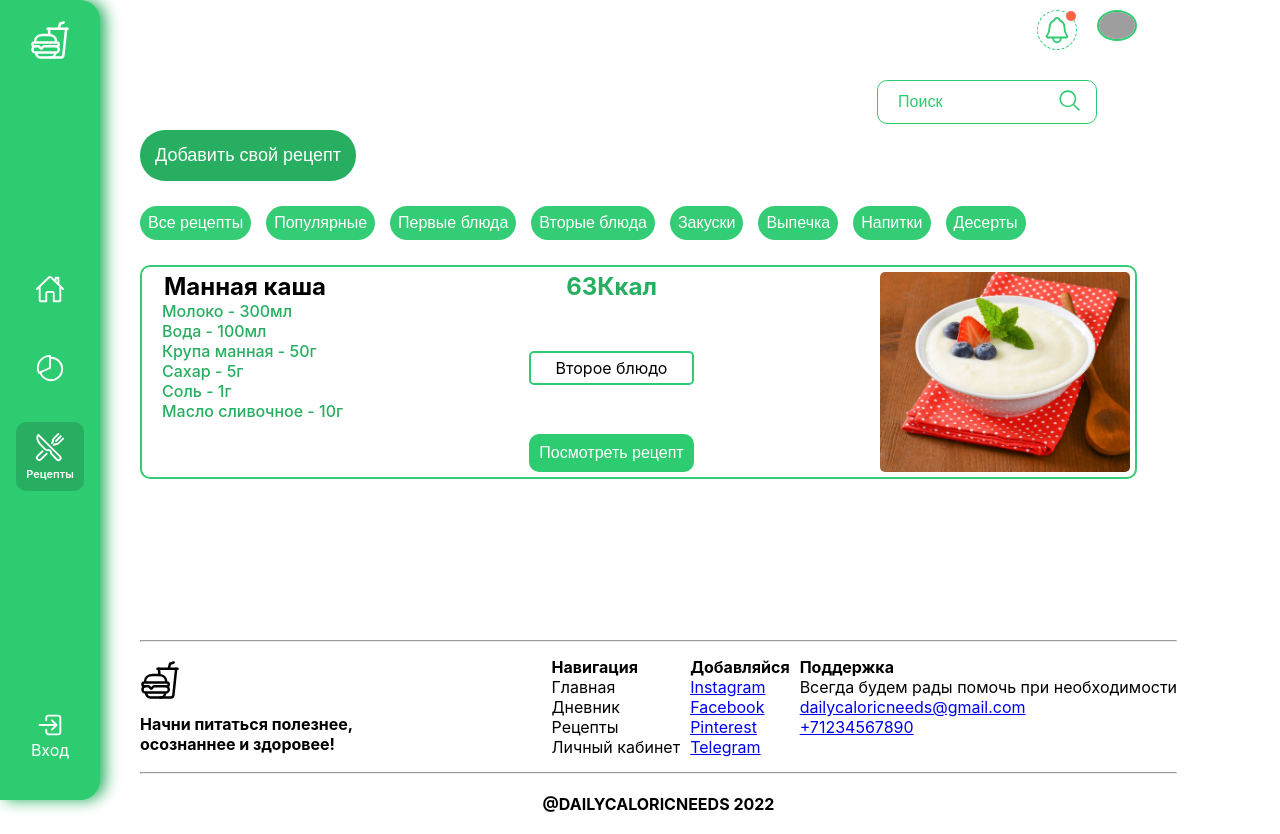
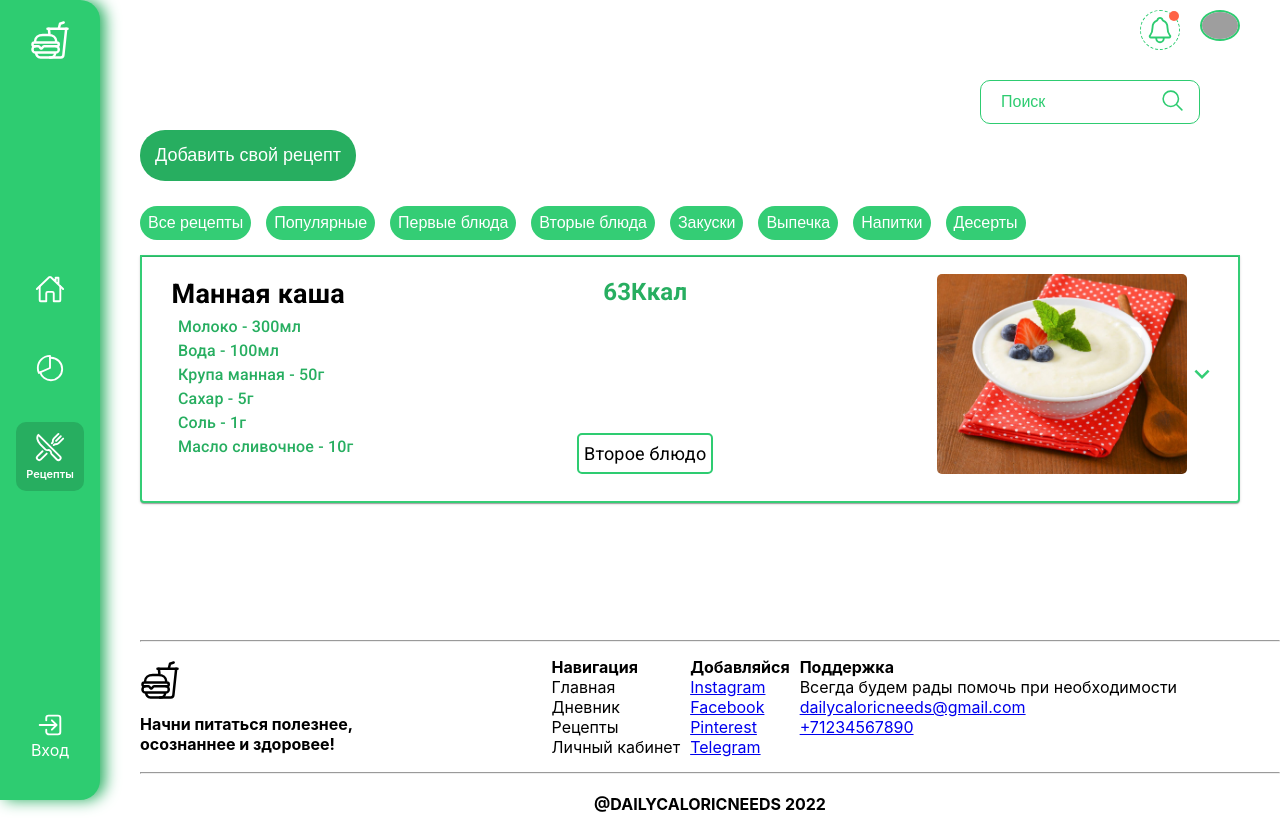
Before and after one commit to Daily-caloric-needs/web, a React (Create React App) app: page /recipes in a window 1280 px wide. Built offline with nearby package versions, Linux system fonts and the light colour scheme; grey boxes are pictures that could not be loaded; what react-swipeable-views-utils would draw is missing.

Commit message:
Вынесла рецепт  в отдельный компонент., сделала его открывающимся при нажатии

```diff
--- /dev/null
+++ b/src/components/RecipeItem/RecipeItem.js
@@ -0,0 +1,54 @@
+import "./style.scss";
+import Accordion from '@mui/material/Accordion';
+import AccordionSummary from '@mui/material/AccordionSummary';
+import AccordionDetails from '@mui/material/AccordionDetails';
+import Typography from '@mui/material/Typography';
+import ExpandMoreIcon from '@mui/icons-material/ExpandMore';
+
+export const RecipeItem = () => {
+
+    return (
+        <Accordion className='recipes'>
+        <AccordionSummary
+          expandIcon={<ExpandMoreIcon />}
+          aria-controls="panel1a-content"
+          id="panel1a-header"
+        >
+          <Typography className='recipes__item'>
+            <div className='recipes__item__info'>
+                <h2>Манная каша</h2>
+            <ul>
+              <li>Молоко - <span>300мл</span></li>
+              <li>Вода - <span>100мл</span></li>
+              <li>Крупа манная - <span>50г</span></li>
+              <li>Сахар - <span>5г</span></li>
+              <li>Соль - <span>1г</span></li>
+              <li>Масло сливочное - <span>10г</span></li>
+            </ul>
+            </div>
+            <div className='recipes__item__calories'>
+              <p>63Ккал</p>
+              <span>Второе блюдо</span>
+            </div>
+            <div className='recipes__item__photo'></div>
+            </Typography>
+        </AccordionSummary>
+        <AccordionDetails>
+          <Typography>
+          Налейте в ковш воду и молоко.
+          Добавьте в молоко ложку сахара и щепотку соли.
+           Добавленная соль с одной стороны оттеняет вкус сахара,
+            но с другой стороны подчеркивает сладость каши.
+            Затем добавьте в холодное молоко манную крупу.
+            Перемешайте и поставьте ковш на огонь.
+            При постоянном помешивании доведите все до кипения.
+             При закипании каша постепенно станет густая.
+             Проварите её, буквально, 20-30 секунд и снимите с огня.
+             Горячую кашу без комочков дополните небольшим количеством
+             сливочного масла или свежими ягодами. Приятного аппетита!
+          </Typography>
+        </AccordionDetails>
+      </Accordion>
+    )
+
+}
--- /dev/null
+++ b/src/components/RecipeItem/style.scss
@@ -0,0 +1,73 @@
+@import '../../variables.scss';
+
+.recipes {
+    display: flex;
+    flex-direction: column;
+    gap: 10px;
+    border: 2px solid $main-color-secondary;
+    border-radius: 10px;
+      padding: 5px;
+
+    &__item {
+
+      width: 100%;
+      display: flex;
+      justify-content: space-between;
+
+      max-height: 215px;
+
+      &__info {
+
+      li {
+        color: $main-color-light;
+        font-size: 16px;
+        font-weight: 500;
+        text-align: start;
+        list-style: none;
+        margin-left: 15px;
+      }
+    }
+
+    &__calories {
+      display: flex;
+      flex-direction: column;
+      justify-content: space-between;
+
+      p {
+        color: $main-color-light;
+        font-size: 24px;
+        font-weight: 700;
+      }
+
+      span {
+        border: 2px solid $main-color;
+        border-radius: 5px;
+        padding: 5px;
+      }
+
+      button {
+        border-radius: 10px;
+        background-color: $main-color;
+        border: none;
+        color: white;
+        padding: 10px;
+        font-size: 16px;
+      }
+
+    }
+
+      &__photo{
+        width: 250px;
+        height: 200px;
+        background-image: url('../../img/mannaya-kasha.jpg');
+        background-repeat: no-repeat;
+        background-size: cover;
+        border-radius: 5px;
+      }
+    }
+    .MuiSvgIcon-root {
+        fill: $main-color-secondary;
+        width: 30px;
+        height: 30px;
+      }
+}
--- a/src/components/Recipes/Recipes.js
+++ b/src/components/Recipes/Recipes.js
@@ -4,8 +4,10 @@ import { Notification } from "../Notification/Notification";
 import { Avatar } from "../Avatar/Avatar";
 import { Search } from '../Search/Search';
 import { Footer } from '../Footer/Footer';
+import { RecipeItem } from '../RecipeItem/RecipeItem';
 
 export const Recipes = () => {
+
     return (
         <>
         <div className='container'>
@@ -29,27 +31,7 @@ export const Recipes = () => {
             <button>Напитки</button>
             <button>Десерты</button>
           </div>
-          <div className='recipes'>
-          <section className='recipes__item'>
-            <div className='recipes__item__info'>
-                <h2>Манная каша</h2>
-            <ul>
-              <li>Молоко - <span>300мл</span></li>
-              <li>Вода - <span>100мл</span></li>
-              <li>Крупа манная - <span>50г</span></li>
-              <li>Сахар - <span>5г</span></li>
-              <li>Соль - <span>1г</span></li>
-              <li>Масло сливочное - <span>10г</span></li>
-            </ul>
-            </div>
-            <div className='recipes__item__calories'>
-              <p>63Ккал</p>
-              <span>Второе блюдо</span>
-              <button>Посмотреть рецепт</button>
-            </div>
-            <div className='recipes__item__photo'></div>
-          </section>
-          </div>
+          <RecipeItem />
           </div>
           <Footer />
           </div>
--- a/src/components/Recipes/style.scss
+++ b/src/components/Recipes/style.scss
@@ -42,72 +42,6 @@
         color: white;
         padding: 8px;
         font-size: 16px;
-
-      }
-    }
-
-    .recipes {
-      display: flex;
-      flex-direction: column;
-      gap: 10px;
-
-      &__item {
-        border: 2px solid $main-color-secondary;
-        width: 100%;
-        display: flex;
-        justify-content: space-between;
-        border-radius: 10px;
-        padding: 5px;
-        max-height: 215px;
-
-        &__info {
-
-        li {
-          color: $main-color-light;
-          font-size: 16px;
-          font-weight: 500;
-          text-align: start;
-          list-style: none;
-          margin-left: 15px;
-        }
-      }
-
-      &__calories {
-        display: flex;
-        flex-direction: column;
-        justify-content: space-between;
-
-        p {
-          color: $main-color-light;
-          font-size: 24px;
-          font-weight: 700;
-        }
-
-        span {
-          border: 2px solid $main-color;
-          border-radius: 5px;
-          padding: 5px;
-        }
-
-        button {
-          border-radius: 10px;
-          background-color: $main-color;
-          border: none;
-          color: white;
-          padding: 10px;
-          font-size: 16px;
-        }
-
-      }
-
-        &__photo{
-          width: 250px;
-          height: 200px;
-          background-image: url('../../img/mannaya-kasha.jpg');
-          background-repeat: no-repeat;
-          background-size: cover;
-          border-radius: 5px;
-        }
       }
     }
 }
```
